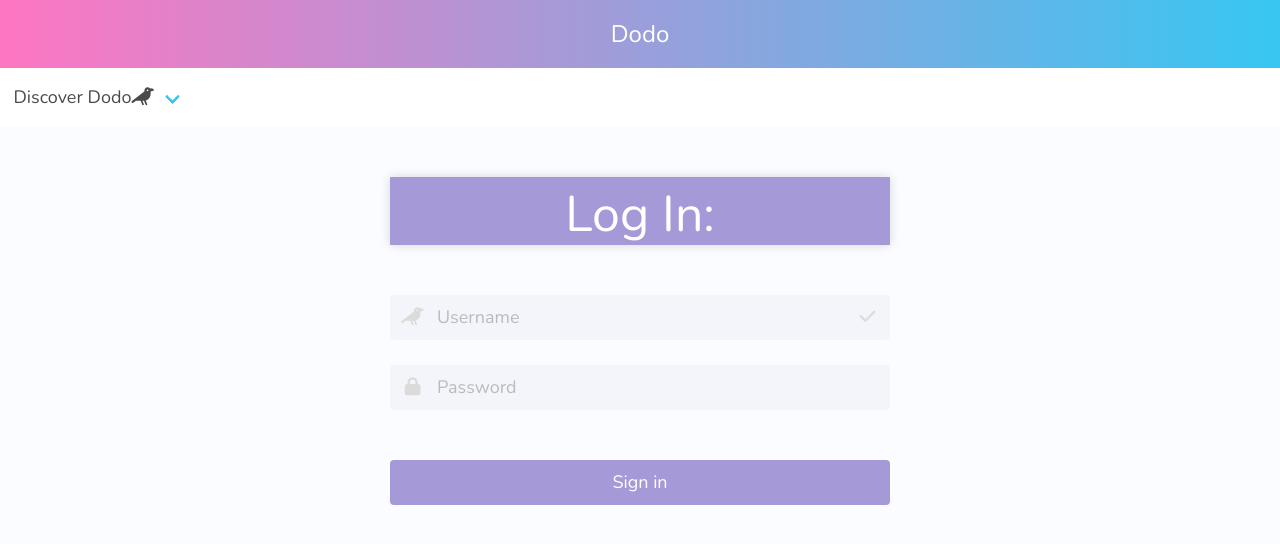
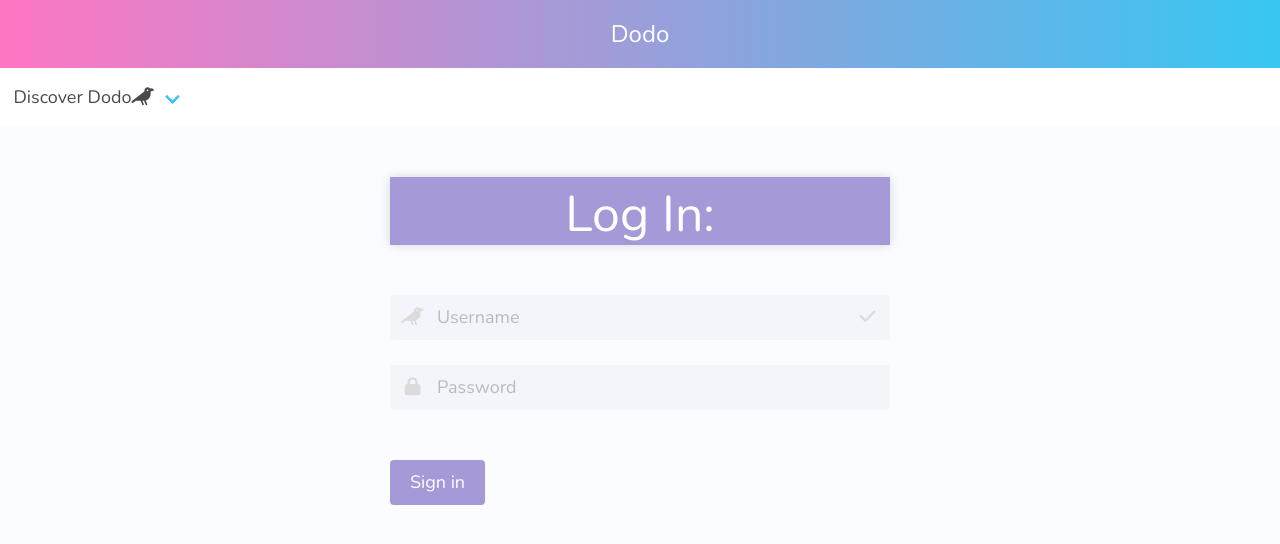
Before and after one commit to dprittj/DODO, an Angular app in the folder frontend/frontend/: page / in a window 1280 px wide. Shown: the top 544 px of the page. Built offline with nearby package versions, Linux system fonts and the light colour scheme.

Commit message:
working on adding API to store username and hashkey

```diff
--- a/frontend/frontend/src/app/app.module.ts
+++ b/frontend/frontend/src/app/app.module.ts
@@ -7,6 +7,7 @@ import { AppComponent } from './app.component';
 import { LoginPageComponent } from './login-page/login-page.component';
 import { HomePageComponent } from './home-page/home-page.component';
 import { MainLayoutComponent } from './pages/main-layout/main-layout.component';
+import { FormsModule } from '@angular/forms';
 
 @NgModule({
   declarations: [
@@ -17,7 +18,8 @@ import { MainLayoutComponent } from './pages/main-layout/main-layout.component';
   ],
   imports: [
     BrowserModule,
-    AppRoutingModule
+    AppRoutingModule,
+    FormsModule
   ],
   providers: [],
   bootstrap: [AppComponent]
--- a/frontend/frontend/src/app/login-page/login-page.component.html
+++ b/frontend/frontend/src/app/login-page/login-page.component.html
@@ -6,9 +6,9 @@
         <h1 class="has-text-centered">
             Log In:
         </h1>
-
     </div>
 
+    <form #userForm="ngForm" (ngSubmit)="signIn(userForm)">
       <div class="username-container">
         <div class="field">
             <p class="control has-icons-left has-icons-right">
@@ -34,6 +34,8 @@
               </div>
         </div>
 
- <button class="button is-primary" (click)="signIn()" routerLink="home">Sign in</button>
+     <button class="button is-primary" id="submitButton" type="submit" (click)="signIn(userForm)" routerLink="home">Sign in</button>
+
+    </form>
 
 </div>
--- a/frontend/frontend/src/app/login-page/login-page.component.ts
+++ b/frontend/frontend/src/app/login-page/login-page.component.ts
@@ -1,4 +1,5 @@
 import { Component, OnInit } from '@angular/core';
+import { NgForm } from '@angular/forms';
 
 @Component({
   selector: 'app-login-page',
@@ -12,7 +13,8 @@ export class LoginPageComponent implements OnInit {
   ngOnInit(): void {
   }
 
-  signIn() {
+  signIn(form: NgForm) {
+    //authenticate username and hashkey
 
   }
 }
```
Also changed, not shown: frontend/frontend/src/app/shared/models/user.model.ts (added, +10 -0 lines), frontend/frontend/src/app/shared/services/user.service.ts (added, +14 -0 lines), 1 other file (tests, documents, lock files or other folders). Lines whose indentation alone changed are shown as unchanged.
